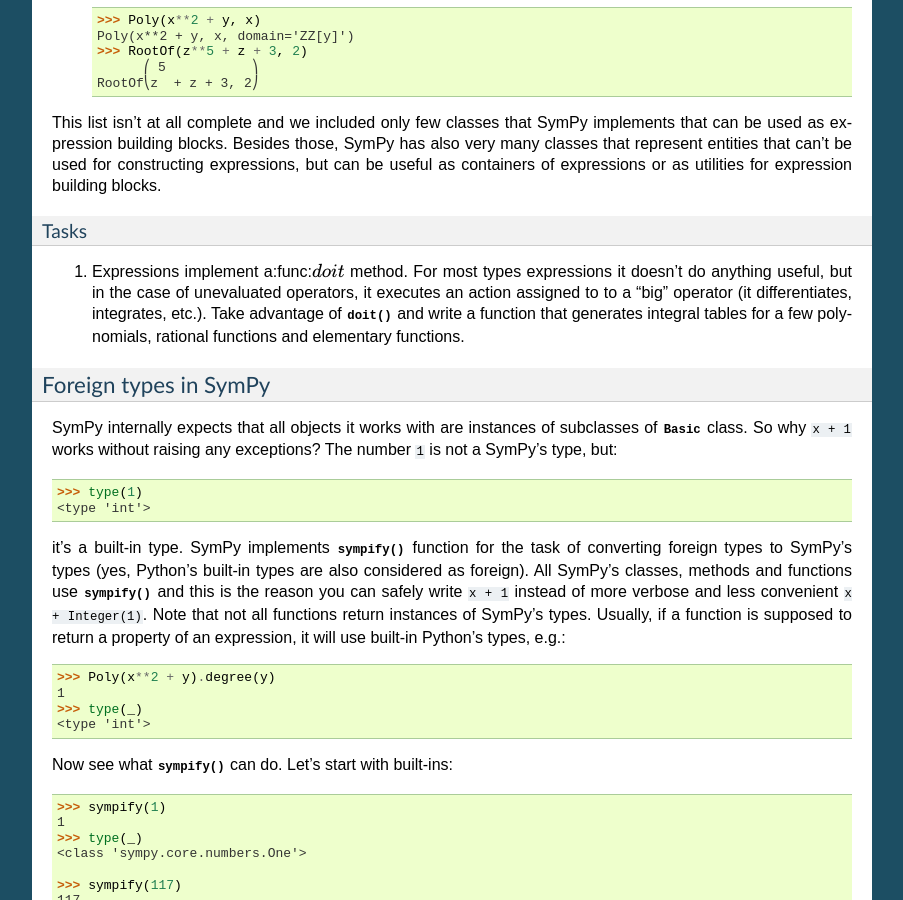
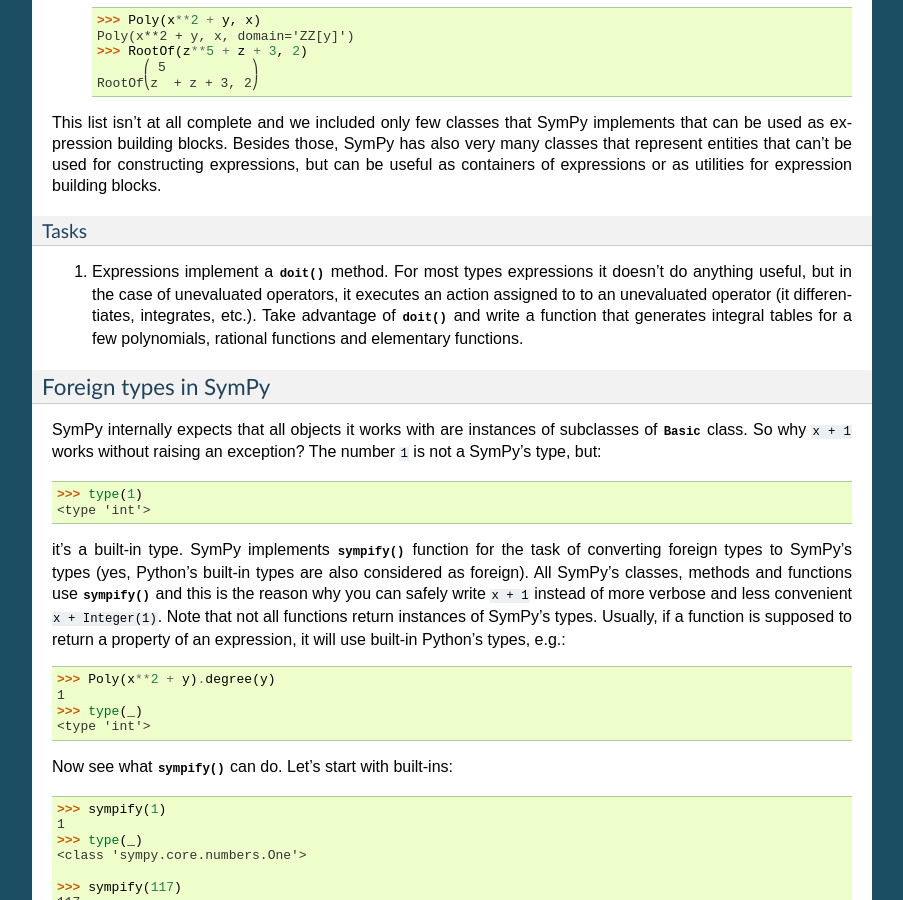
Before and after one commit to sympy/scipy-2016-tutorial, a Sphinx documentation site: the page built from source/introduction.rst, in a window 1280 px wide and 900 px high, scrolled down 9737 px. Shown: the whole window, without its empty margins (198-1101 px from the left). Built offline with Sphinx 7.4.7, drawn with Linux system fonts in a browser that asks for light colours.

Commit message:
A few improvements to the introduction

```diff
--- a/source/introduction.rst
+++ b/source/introduction.rst
@@ -595,19 +595,19 @@ or as utilities for expression building blocks.
 Tasks
 ~~~~~
 
-1. Expressions implement a:func:`doit` method. For most types
-   expressions it doesn't do anything useful, but in the case of
-   unevaluated operators, it executes an action assigned to to a "big"
-   operator (it differentiates, integrates, etc.). Take advantage of
-   :func:`doit` and write a function that generates integral tables for
-   a few polynomials, rational functions and elementary functions.
+1. Expressions implement a :func:`doit` method. For most types expressions
+   it doesn't do anything useful, but in the case of unevaluated operators,
+   it executes an action assigned to to an unevaluated operator (it
+   differentiates, integrates, etc.). Take advantage of :func:`doit` and
+   write a function that generates integral tables for a few polynomials,
+   rational functions and elementary functions.
 
 Foreign types in SymPy
 ----------------------
 
 SymPy internally expects that all objects it works with are instances of
 subclasses of :class:`Basic` class. So why ``x + 1`` works without raising
-any exceptions? The number ``1`` is not a SymPy's type, but::
+an exception? The number ``1`` is not a SymPy's type, but::
 
     >>> type(1)
     <type 'int'>
@@ -615,7 +615,7 @@ any exceptions? The number ``1`` is not a SymPy's type, but::
 it's a built-in type. SymPy implements :func:`sympify` function for the task
 of converting foreign types to SymPy's types (yes, Python's built-in types
 are also considered as foreign). All SymPy's classes, methods and functions
-use :func:`sympify` and this is the reason you can safely write ``x + 1``
+use :func:`sympify` and this is the reason why you can safely write ``x + 1``
 instead of more verbose and less convenient ``x + Integer(1)``. Note that
 not all functions return instances of SymPy's types. Usually, if a function
 is supposed to return a property of an expression, it will use built-in
```
